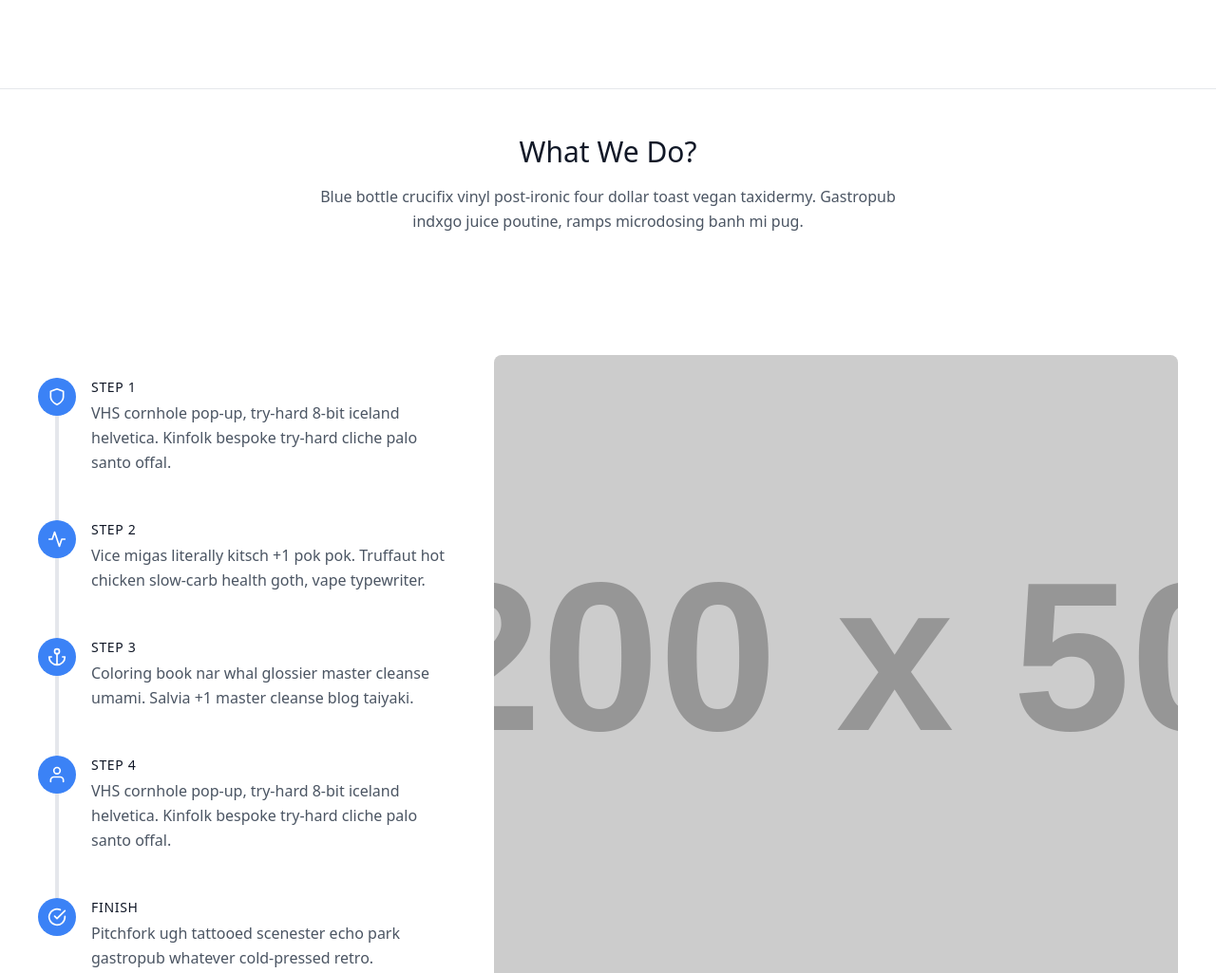
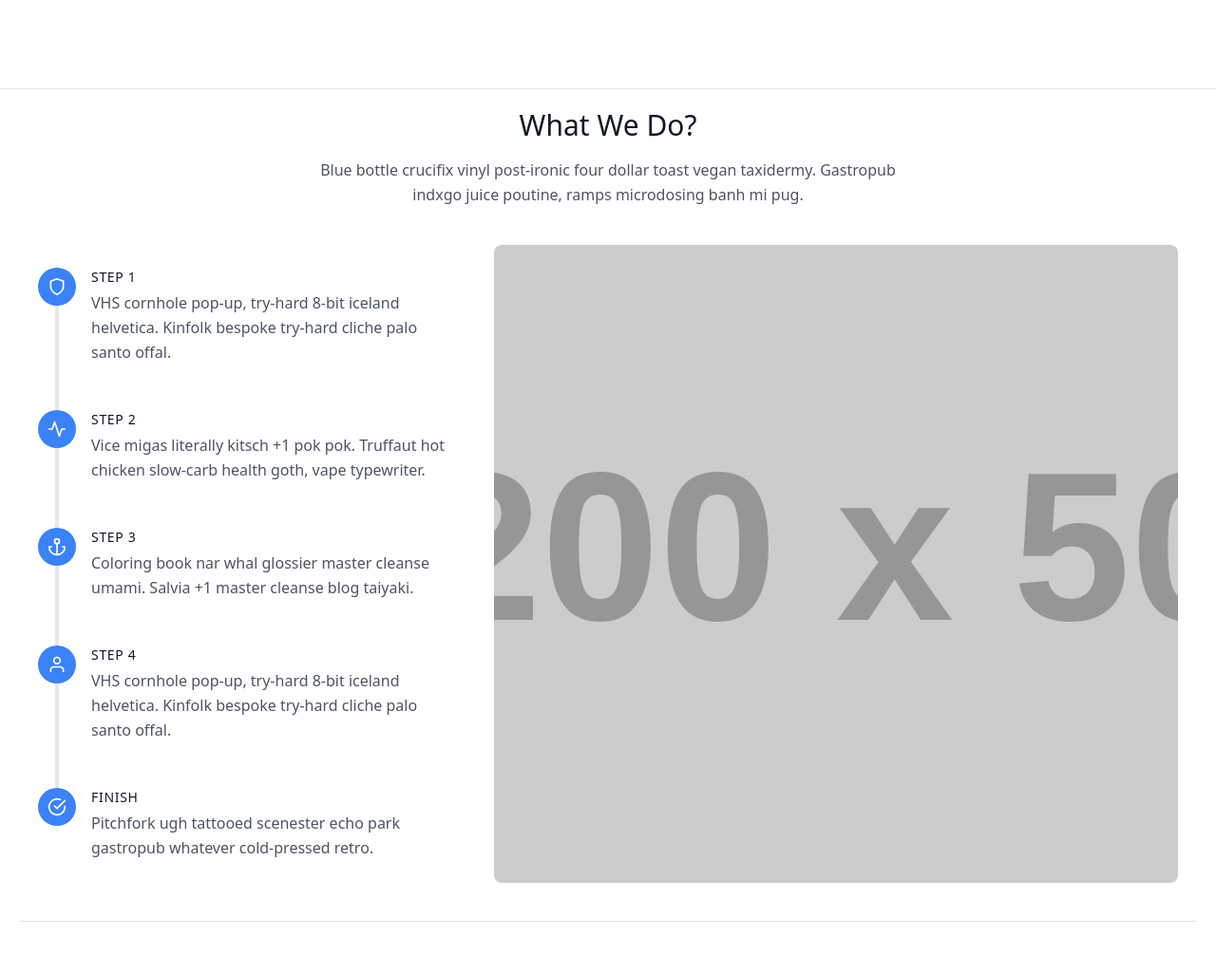
Before and after one commit to manavpatel11/webscrap2, a plain HTML site: page webscrapping.html in a window 1280 px wide. Shown: the part 607-1632 px from the top of the page at 95% size. Drawn offline with nearby package versions, Linux system fonts and the light colour scheme; placeholder pictures from the web are drawn by us.

Commit message:
dropdown

```diff
--- a/webscrapping.html
+++ b/webscrapping.html
@@ -56,15 +56,15 @@
       </section>
       <hr>
       <section class="text-gray-600 body-font">
-        <div class="container px-5 py-12 mx-auto">
-          <div class="text-center mb-20">
+        <div class="container px-5 py-5 mx-auto">
+          <div class="text-center mb-0">
             <h1 class="sm:text-3xl text-2xl font-medium text-center title-font text-gray-900 mb-4">What We Do?</h1>
             <p class="text-base leading-relaxed xl:w-2/4 lg:w-3/4 mx-auto">Blue bottle crucifix vinyl post-ironic four dollar toast vegan taxidermy. Gastropub indxgo juice poutine, ramps microdosing banh mi pug.</p>
           </div>
 
 
       <section class="text-gray-600 body-font">
-        <div class="container px-5 py-12 mx-auto flex flex-wrap">
+        <div class="container px-5 py-10 mx-auto flex flex-wrap">
           <div class="flex flex-wrap w-full">
             <div class="lg:w-2/5 md:w-1/2 md:pr-10 md:py-6">
               <div class="flex relative pb-12">
```
Also changed, not shown: index.html (+3 -3 lines), powerbi.html (+1 -1 lines), services.html (+1 -2 lines).
